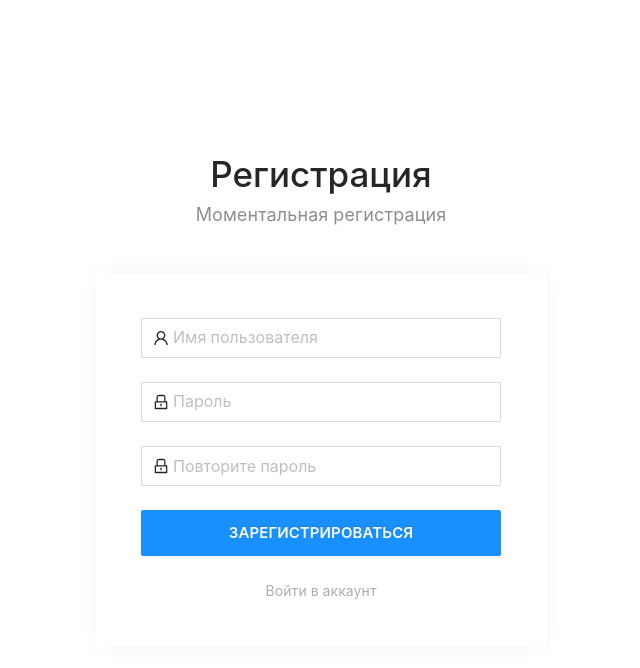
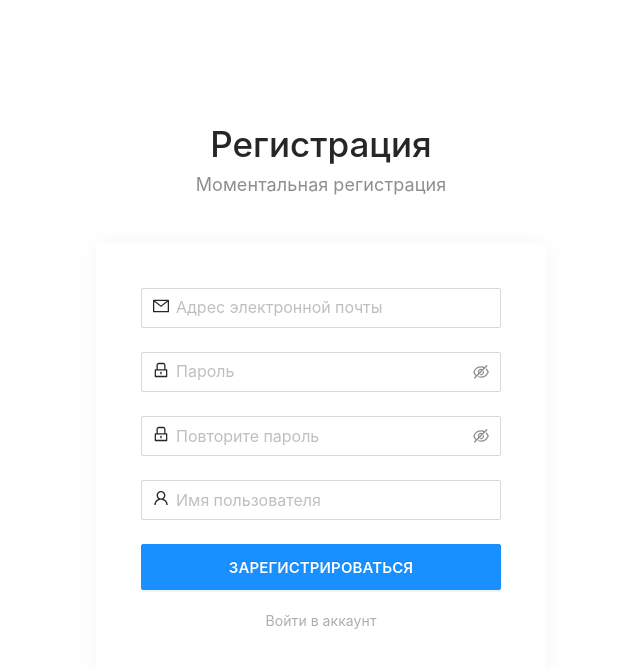
Before and after one commit to amattterasu/SAMS, a React (Create React App) app in the folder client/: page /signup in a window 1280 px wide. Shown: the top 668 px of the page, without its empty margins (319-959 px from the left). Built offline with nearby package versions, Linux system fonts and the light colour scheme.

Commit message:
corrected design, completed validation of form

```diff
--- a/client/package.json
+++ b/client/package.json
@@ -2,7 +2,6 @@
   "name": "client",
   "version": "0.1.0",
   "private": true,
-  "homepage": "https://amattterasu.github.io/SAMS",
   "dependencies": {
     "@testing-library/jest-dom": "^4.2.4",
     "@testing-library/react": "^9.4.1",
@@ -10,6 +9,7 @@
     "antd": "^4.1.0",
     "bootstrap": "^4.4.1",
     "classnames": "^2.2.6",
+    "formik": "^2.1.4",
     "is_js": "^0.9.0",
     "node-sass": "^4.13.1",
     "react": "^16.13.0",
--- a/client/src/App.jsx
+++ b/client/src/App.jsx
@@ -1,10 +1,12 @@
 import React, {Component} from 'react';
 import {Switch, Route, BrowserRouter, withRouter, Redirect, HashRouter} from 'react-router-dom';
 import {connect, Provider} from 'react-redux';
+
 import {getProfileFetch, logoutUser} from './redux/actions/actions';
 import Auth from './pages/Auth/Auth';
 import store from "./redux/redux-store";
 import {compose} from "redux";
+import Home from "./pages/Home/Home";
 
 class App extends Component {
     componentDidMount = () => {
@@ -20,7 +22,8 @@ class App extends Component {
     render() {
         return (
             <div className={'wrapper'}>
-                <Auth/>
+                <Route exact path={["/", "/login", "/signup"]} render={() => <Auth/>}/>
+                <Route exact path="/im" render={() => <Home/>}/>
                 {
                     this.props.currentUser.username
                     ? <button onClick={this.handleClick}>Log Out</button>
--- a/client/src/components/RegisterForm/RegisterForm.jsx
+++ b/client/src/components/RegisterForm/RegisterForm.jsx
@@ -1,18 +1,36 @@
 import React from 'react';
-import {Form, Input} from "antd";
+
 import {Link} from 'react-router-dom'
 import Button from "../Button/Button";
-import {UserOutlined, LockOutlined, InfoCircleTwoTone} from '@ant-design/icons';
+import {InfoCircleTwoTone, LockOutlined, UserOutlined, MailOutlined} from '@ant-design/icons';
+
 import BlockAuth from "../BlockAuth/BlockAuth";
 
+import {
+    Form,
+    Input,
+    Tooltip,
+} from 'antd';
 
+const formItemLayout = {
+    labelCol: {
+        xs: {span: 24},
+        sm: {span: 8},
+    },
+    wrapperCol: {
+        xs: {span: 24},
+        sm: {span: 30},
+    },
+};
+
+const {success} = false;
+
+const RegisterForm = props => {
+
+    const [form] = Form.useForm();
     const onFinish = values => {
         console.log('Received values of form: ', values);
     };
-
-class RegisterForm extends React.Component {
-    render() {
-        const { success } = false;
 
     return (
         <div>
@@ -21,63 +39,94 @@ class RegisterForm extends React.Component {
                 <p>Моментальная регистрация</p>
             </div>
             <BlockAuth>
-                    { !success ? (
-                        <Form
-                            name="normal_login"
-                            className="login-form"
-                            initialValues={{remember: true}}
+                {!success ? (
+                        <Form {...formItemLayout}
+                              form={form}
+                              name="register"
                               onFinish={onFinish}
-                        >
-                            <Form.Item
-                                name="username"
-                                rules={[{required: true, message: 'Пожалуйста, введите имя пользователя!'}]}
-                            >
-                                <Input
-                                    size="large"
-                                    prefix={<UserOutlined className="site-form-item-icon"/>}
-                                    placeholder="Имя пользователя"/>
-                            </Form.Item>
-                            <Form.Item
-                                name="password"
-                                rules={[{required: true, message: 'Пожалуйста, введите пароль!'}]}>
-                                <Input
-                                    prefix={<LockOutlined className="site-form-item-icon"/>}
-                                    type="password"
-                                    placeholder="Пароль"
-                                    size="large"
-                                />
+                              initialValues={{
+                                  prefix: '86',
+                              }}
+                              scrollToFirstError>
+
+                            <Form.Item name="email"
+                                       rules={[
+                                           {
+                                               type: 'email',
+                                               message: 'Некорректный адрес E-mail!',
+                                           },
+                                           {
+                                               required: true,
+                                               message: 'Пожалуйста, введите адрес электронной почты!',
+                                           },
+                                       ]}>
+                                <Input placeholder="Адрес электронной почты"
+                                       prefix={<MailOutlined className="site-form-item-icon"/>}
+                                       size="large"/>
                             </Form.Item>
 
-                            <Form.Item
-                                name="password"
-                                rules={[{required: true, message: 'Пароли должны совпадать!'}]}>
-                                <Input
+                            <Form.Item name="password"
+                                       rules={[
+                                           {
+                                               required: true,
+                                               message: 'Пожалуйста, введите пароль!',
+                                           },
+                                       ]}
+                                       hasFeedback>
+                                <Input.Password placeholder='Пароль'
                                                 prefix={<LockOutlined className="site-form-item-icon"/>}
-                                    type="password"
-                                    placeholder="Повторите пароль"
-                                    size="large"
-                                />
+                                                size="large"/>
                             </Form.Item>
-                            <Form.Item>
-                                <Button type="primary" htmlType="submit" className="login-form-button" size='large'>
+
+                            <Form.Item name="confirm"
+                                       dependencies={['password']}
+                                       hasFeedback
+                                       rules={[
+                                           {
+                                               required: true,
+                                               message: 'Пожалуйста, повторите пароль!',
+                                           },
+                                           ({getFieldValue}) => ({
+                                               validator(rule, value) {
+                                                   if (!value || getFieldValue('password') === value) {
+                                                       return Promise.resolve();
+                                                   }
+                                                   return Promise.reject('Пароли не совпадают!');
+                                               },
+                                           })]}>
+                                <Input.Password placeholder='Повторите пароль'
+                                                prefix={<LockOutlined className="site-form-item-icon"/>}
+                                                size="large"/>
+                            </Form.Item>
+
+                            <Form.Item name="nickname"
+                                       rules={[{
+                                           required: true,
+                                           message: 'Пожалуйста, введите имя пользователя!',
+                                           whitespace: true
+                                       }]}>
+                                <Input placeholder='Имя пользователя'
+                                       prefix={<UserOutlined className="site-form-item-icon"/>}
+                                       size="large"/>
+                            </Form.Item>
+                            <Button type="primary" htmlType="submit">
                                 Зарегистрироваться
                             </Button>
-                            </Form.Item>
                             <Link className="auth__register-link" to={'/login'}>Войти в аккаунт</Link>
                         </Form>
                     )
                     :
                     <div className='auth__confirm-block'>
                         <div>
-                                <InfoCircleTwoTone  style={{ fontSize: '50px', color: '#08c' }} />
+                            <InfoCircleTwoTone style={{fontSize: '50px', color: '#08c'}}/>
                         </div>
                         <h3> Подтверждение аккаунта</h3>
                         <p>На почту или еще куда...</p>
-                        </div>}
+                    </div>
+                }
             </BlockAuth>
         </div>
     );
 }
-}
 
 export default RegisterForm;
--- a/client/src/pages/Auth/Auth.jsx
+++ b/client/src/pages/Auth/Auth.jsx
@@ -1,8 +1,10 @@
 import React from 'react';
 import './Auth.scss';
-import LoginForm from '../../components/LoginForm/LoginForm'
 import {Route} from "react-router-dom";
+
 import RegisterForm from "../../components/RegisterForm/RegisterForm";
+import LoginForm from "../../components/LoginForm/LoginForm";
+
 
 const Auth = () => {
     return (
--- a/client/src/pages/Auth/Auth.scss
+++ b/client/src/pages/Auth/Auth.scss
@@ -53,9 +53,15 @@
     }
 
     &__register-link {
+        margin-top: 20px;
         display: block;
         text-align: center;
         color: #adadad;
         letter-spacing: 0.1px;
     }
+
+    .ant-input-prefix {
+        margin-bottom: 4px;
+        margin-right: 7px;
+    }
 }
--- /dev/null
+++ b/client/src/pages/Home/Home.jsx
@@ -0,0 +1,14 @@
+import React from 'react';
+import {Route} from "react-router-dom";
+
+import './Home.scss';
+
+const Home = () => {
+    return (
+        <section className={'home'}>
+           <h1>Hello world</h1>
+        </section>
+    );
+};
+
+export default Home;
```
Also changed, not shown: client/src/components/LoginForm/LoginFormContainer.jsx (deleted, +0 -13 lines), client/src/pages/Home/Home.scss (added), 1 other file (tests, documents, lock files or other folders). Lines whose indentation alone changed are shown as unchanged.
